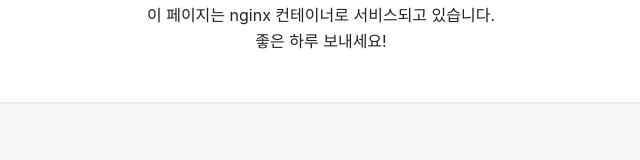
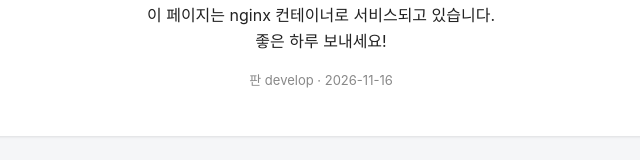
Before and after one commit to pungjoo/pungjoo, a plain HTML site: page html/index.html in a window 1280 px wide. Shown: the part 178-338 px from the top of the page, without its empty margins (319-959 px from the left). Drawn offline with Linux system fonts and the light colour scheme.

Commit message:
develop 판 표시 한 줄 추가
환영 페이지 아래에 「판 develop · 2026-11-16」을 회색 작은 글씨로 넣었다.

Co-Authored-By: Claude Opus 5.5 <noreply@anthropic.com>

```diff
--- a/html/index.html
+++ b/html/index.html
@@ -16,6 +16,7 @@
     <h1>환영합니다! 👋</h1>
     <p>방문해 주셔서 감사합니다.</p>
     <p>이 페이지는 nginx 컨테이너로 서비스되고 있습니다.<br>좋은 하루 보내세요!</p>
+    <p style="color:#888;font-size:13px">판 develop · 2026-11-16</p>
   </main>
 </body>
 </html>
```
